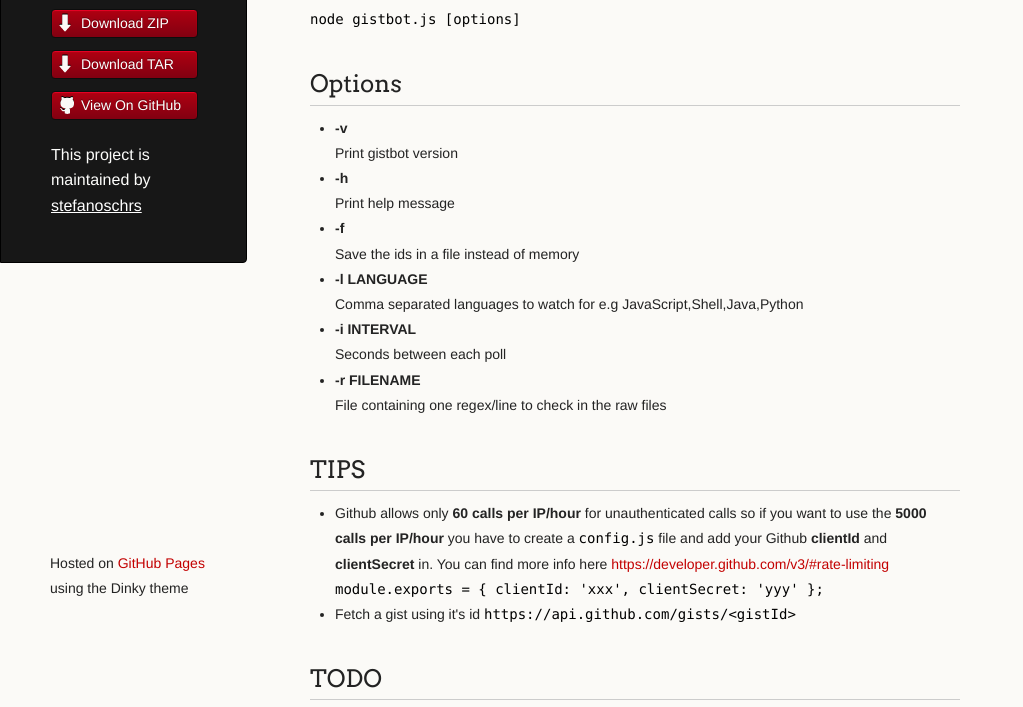
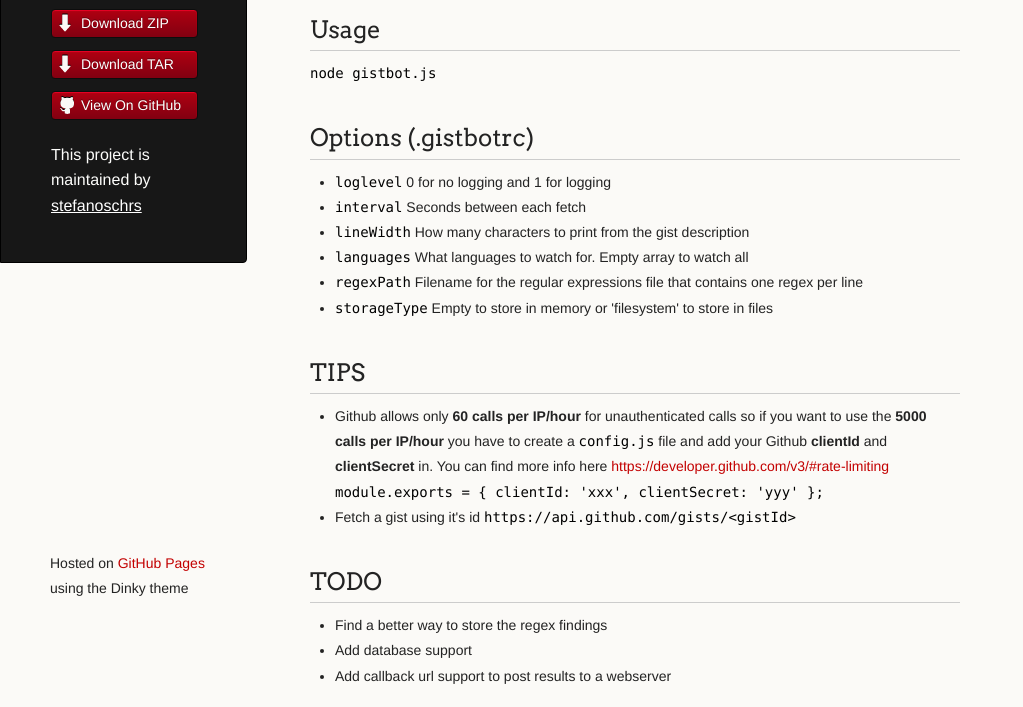
Before and after one commit to stefanoschrs/gistbot, a plain HTML site: page index.html in a window 1280 px wide. Shown: the part 167-874 px from the top of the page, without its empty margins (0-1023 px from the left). Drawn offline with Linux system fonts and the light colour scheme.

Commit message:
Create gh-pages branch via GitHub

```diff
--- a/index.html
+++ b/index.html
@@ -31,42 +31,30 @@
       </header>
       <section>
         <h1>
-<a id="github-gist-bot" class="anchor" href="#github-gist-bot" aria-hidden="true"><span aria-hidden="true" class="octicon octicon-link"></span></a><strong>Github GIST bot</strong>
+<a id="" class="anchor" href="#" aria-hidden="true"><span aria-hidden="true" class="octicon octicon-link"></span></a><img src="logo.jpg" alt="Github Gist Bot">
 </h1>
 
 <h2>
 <a id="usage" class="anchor" href="#usage" aria-hidden="true"><span aria-hidden="true" class="octicon octicon-link"></span></a>Usage</h2>
 
-<p><code>node gistbot.js [options]</code></p>
+<p><code>node gistbot.js</code></p>
 
 <h2>
-<a id="options" class="anchor" href="#options" aria-hidden="true"><span aria-hidden="true" class="octicon octicon-link"></span></a>Options</h2>
+<a id="options-gistbotrc--" class="anchor" href="#options-gistbotrc--" aria-hidden="true"><span aria-hidden="true" class="octicon octicon-link"></span></a>Options (.gistbotrc)  </h2>
 
 <ul>
 <li>
-<strong>-v</strong><br>
-Print gistbot version<br>
-</li>
+<code>loglevel</code> 0 for no logging and 1 for logging</li>
 <li>
-<strong>-h</strong><br>
-Print help message<br>
-</li>
+<code>interval</code> Seconds between each fetch</li>
 <li>
-<strong>-f</strong><br>
-Save the ids in a file instead of memory<br>
-</li>
+<code>lineWidth</code> How many characters to print from the gist description</li>
 <li>
-<strong>-l LANGUAGE</strong><br>
-Comma separated languages to watch for e.g JavaScript,Shell,Java,Python<br>
-</li>
+<code>languages</code> What languages to watch for. Empty array to watch all</li>
 <li>
-<strong>-i INTERVAL</strong><br>
-Seconds between each poll<br>
-</li>
+<code>regexPath</code> Filename for the regular expressions file that contains one regex per line</li>
 <li>
-<strong>-r FILENAME</strong><br>
-File containing one regex/line to check in the raw files<br>
-</li>
+<code>storageType</code> Empty to store in memory or 'filesystem' to store in files</li>
 </ul>
 
 <h2>
@@ -91,6 +79,15 @@ File containing one regex/line to check in the raw files<br>
 
 <h2>
 <a id="releases" class="anchor" href="#releases" aria-hidden="true"><span aria-hidden="true" class="octicon octicon-link"></span></a>Releases</h2>
+
+<p><em>0.0.3</em></p>
+
+<ul>
+<li>Move options to rc file<br>
+</li>
+<li>Add username and description to the log tsv<br>
+</li>
+</ul>
 
 <p><em>0.0.2</em></p>
 
```
Also changed, not shown: params.json (+1 -1 lines).
